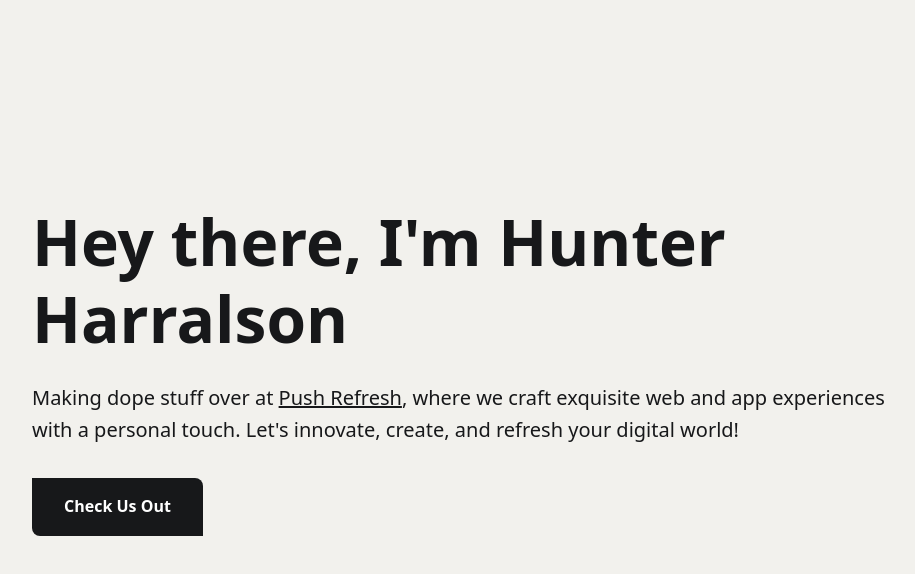
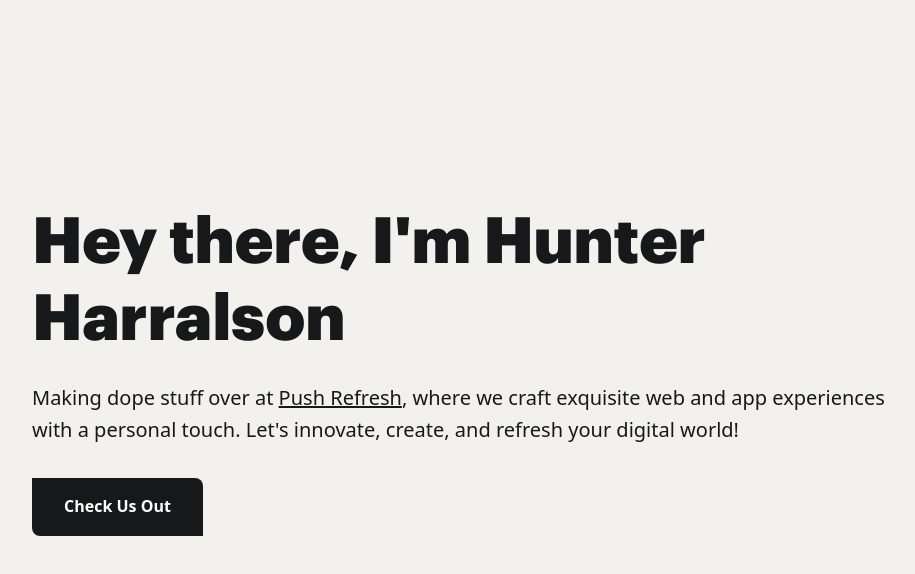
Before and after one commit to hunterharralson/personal-website, a plain HTML site: page index.html in a window 1280 px wide. Shown: the part 94-668 px from the top of the page, without its empty margins (40-955 px from the left). Drawn offline with nearby package versions, Linux system fonts and the light colour scheme.

Commit message:
Added Font and SEO Data

```diff
--- a/index.html
+++ b/index.html
@@ -3,9 +3,19 @@
 <head>
     <meta charset="UTF-8">
     <meta name="viewport" content="width=device-width, initial-scale=1.0">
-    <title>Portfolio</title>
+    <meta name="description" content="Hunter Harralson - UX/UI Designer and No-Code Developer based in San Diego. Crafting intuitive digital experiences and innovative no-code solutions.">
+    <meta name="author" content="Hunter Harralson">
+    <meta name="keywords" content="UX/UI Designer, No-Code Developer, San Diego, Web Design, Digital Experience, Product Design">
+    <title>Hunter Harralson | UX/UI Designer & No-Code Developer | San Diego</title>
     <script src="https://cdnjs.cloudflare.com/ajax/libs/gsap/3.12.2/gsap.min.js"></script>
     <style>
+        @font-face {
+            font-family: 'Graphik Black';
+            src: url('assets/GraphikBlack.otf') format('opentype');
+            font-weight: 900;
+            font-style: normal;
+        }
+
         * {
             margin: 0;
             padding: 0;
@@ -68,6 +78,7 @@
         }
 
         h1 {
+            font-family: 'Graphik Black', system-ui, -apple-system, sans-serif;
             font-size: 4rem;
             margin-bottom: 1.5rem;
             line-height: 1.2;
```
